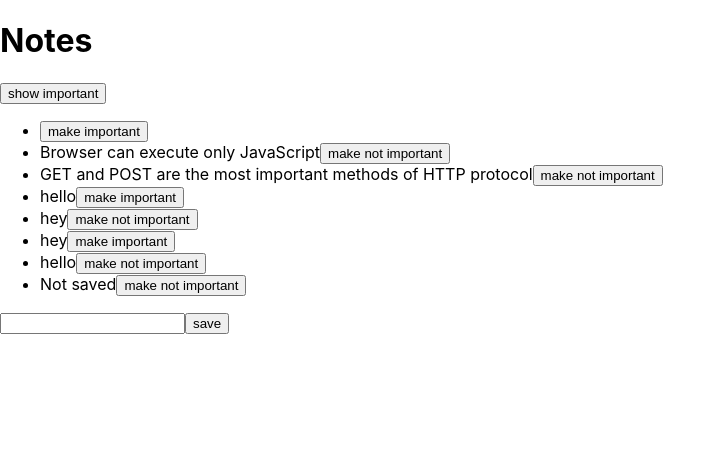
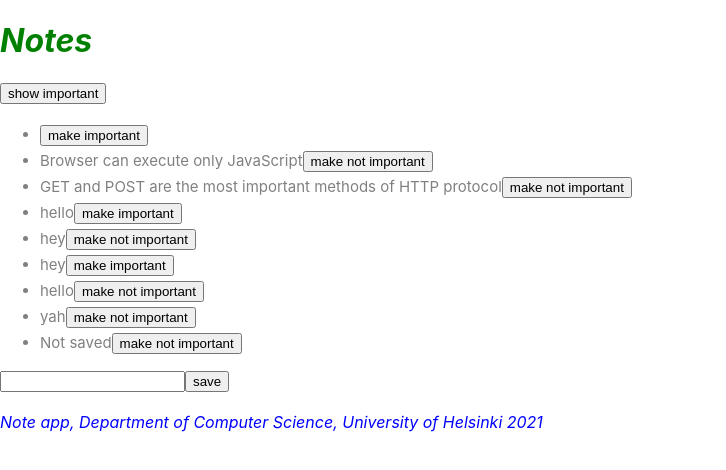
Before and after one commit to eRuaro/fullstackopen, a React (Create React App) app in the folder part2/: page / in a window 1280 px wide. Shown: the top 470 px of the page, without its empty margins (0-726 px from the left). Built offline with nearby package versions, Linux system fonts and the light colour scheme; data requests are answered from the project's data file.

Commit message:
finished part2: communicating with server

```diff
--- a/part2/db.json
+++ b/part2/db.json
@@ -161,6 +161,12 @@
       "date": "2022-01-11T00:47:26.020Z",
       "important": true,
       "id": 7
+    },
+    {
+      "content": "yah",
+      "date": "2022-01-12T11:28:36.062Z",
+      "important": true,
+      "id": 8
     }
   ]
 }
--- a/part2/src/App.js
+++ b/part2/src/App.js
@@ -1,14 +1,18 @@
 import './App.css';
 import Note from './components/Note';
+import Notification from './components/Notification';
 import { useEffect, useState } from 'react';
 import axios from 'axios';
 import noteService from './services/notes'
+import Footer from './components/Footer';
 
 const App = () => {
 
   const [appNotes, setNotes] = useState([])
   const [newNote, setNewNote] = useState('')
   const [showAll, setShowAll] = useState(true)
+  // default value of no error
+  const [errorMessage, setErrorMessage] = useState(null)
 
   // useEffect is executed immediately after the component is rendered
   const hook = () => {
@@ -67,7 +71,13 @@
     noteService.update(id, changedNote).then(returnedNote => {
       setNotes(appNotes.map(note => note.id !== id ? note : returnedNote))
     }).catch(error => {
-      alert(`the note '${note.content}' was already removed from server`)
+      setErrorMessage(
+        `Note '${note.content}' was already removed from server`
+      );
+
+      setTimeout(() => {
+        setErrorMessage(null)
+      }, 5000);
       // returns array of notes whose id doesn't match the one of the errored note
       setNotes(appNotes.filter(n => n.id !== id))
     })
@@ -76,6 +86,7 @@
   return (
     <div>
       <h1>Notes</h1>
+      <Notification message={errorMessage}/>
       <div>
         <button onClick={() => setShowAll(!showAll)}>
           show {showAll ? 'important' : 'all'}
@@ -97,6 +108,7 @@
           />
           <button type="submit"> save </button>
       </form>
+      <Footer/>
     </div>
   )
 }
--- /dev/null
+++ b/part2/src/components/Footer.js
@@ -0,0 +1,20 @@
+import react from "react";
+
+const Footer = () => {
+    const footerStyle = {
+        color: 'blue',
+        fontStyle: 'italic',
+        fontsize: 16,
+    }
+
+    return (
+        <div style={footerStyle}>
+            <br/>
+            <em>
+                Note app, Department of Computer Science, University of Helsinki 2021
+            </em>
+        </div>
+    )
+}
+
+export default Footer;
--- a/part2/src/components/Note.js
+++ b/part2/src/components/Note.js
@@ -3,7 +3,7 @@
 const Note = ({note, toggleImportance}) => {
   const label = note.important ? 'make not important' : 'make important';
   return (
-    <li>
+    <li className="note">
       {note.content}
       <button onClick={toggleImportance}>{label}</button>
     </li>
--- /dev/null
+++ b/part2/src/components/Notification.js
@@ -0,0 +1,15 @@
+import React from "react";
+
+const Notification = ({message}) => {
+    if (message === null) {
+        return null
+    }
+
+    return (
+        <div className='error'>
+            {message}
+        </div>
+    )
+}
+
+export default Notification
--- a/part2/src/index.css
+++ b/part2/src/index.css
@@ -11,3 +11,25 @@
   font-family: source-code-pro, Menlo, Monaco, Consolas, 'Courier New',
     monospace;
 }
+
+h1 {
+  color: green;
+  font-style: italic;
+}
+
+/* className */
+.note {
+  color: grey;
+  padding-top: 5px;
+  font-size: 15px;
+}
+
+.error {
+  color: red;
+  background: lightgray;
+  font-size: 20px;
+  border-style: solid;
+  border-radius: 5px;
+  padding: 10px;
+  margin-bottom: 10px;
+}
--- a/part2/src/index.js
+++ b/part2/src/index.js
@@ -3,7 +3,7 @@
 import './index.css';
 import App from './App';
 import reportWebVitals from './reportWebVitals';
-import axios from 'axios';
+import './index.css';
 
 ReactDOM.render(
   <React.StrictMode>
```
